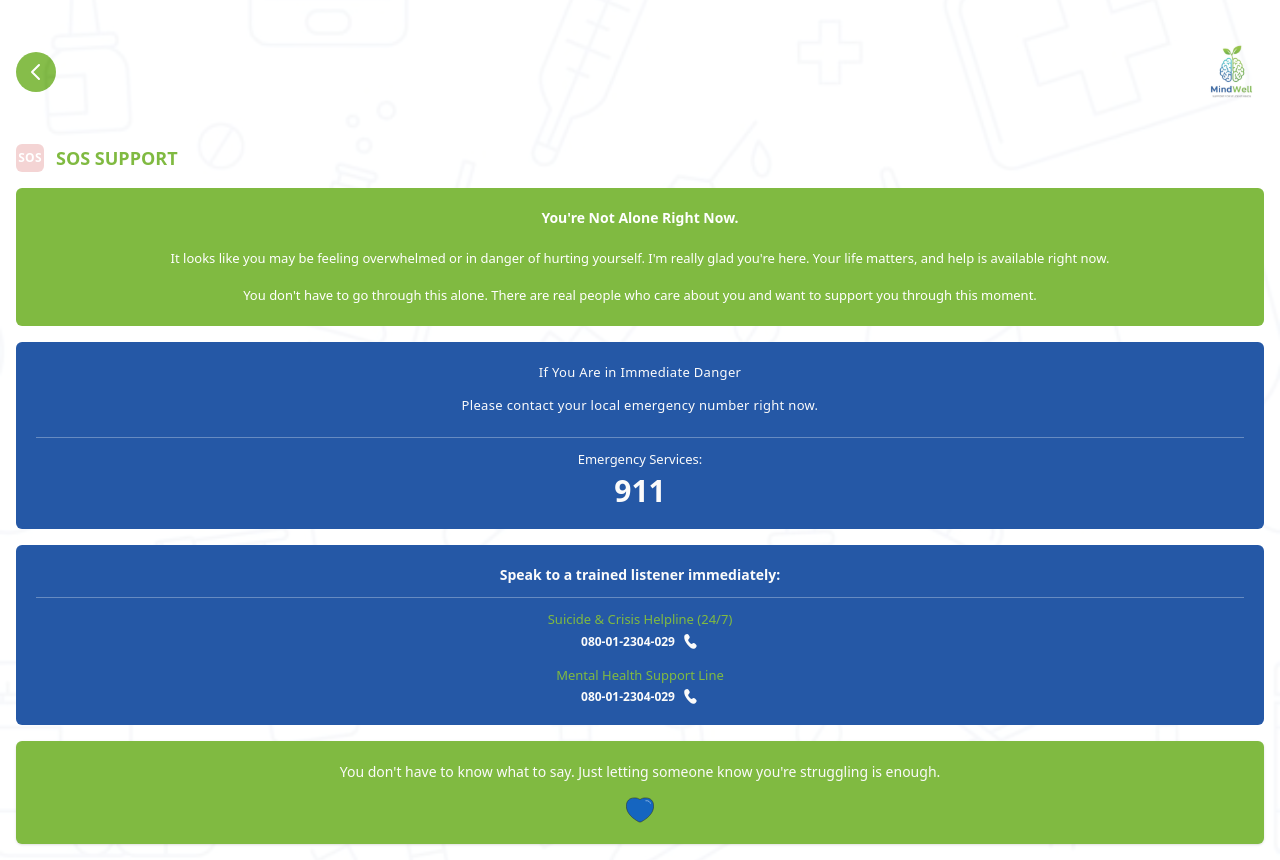
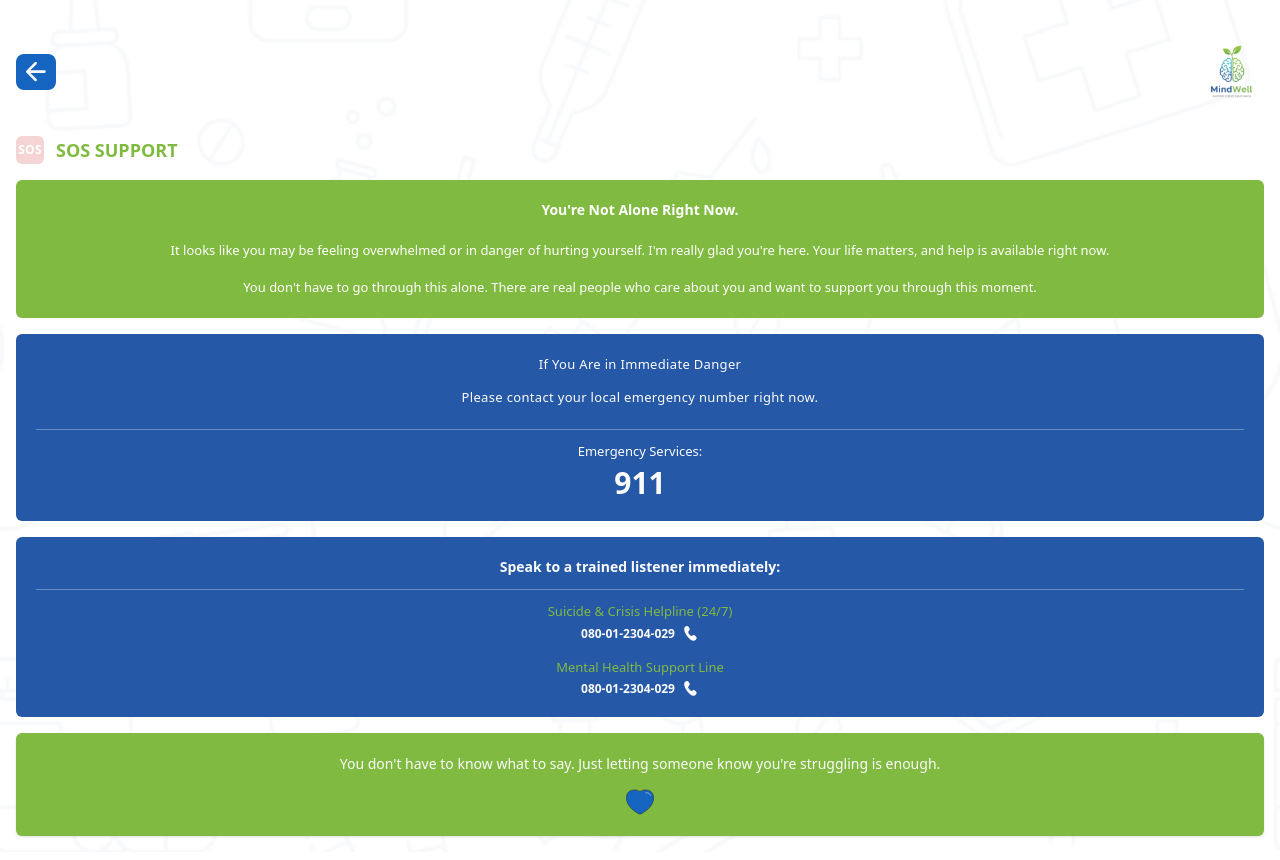
Before and after one commit to michaelebube/MindWell, a Nuxt app: page /sos in a window 1280 px wide. Built offline with nearby package versions, Linux system fonts and the light colour scheme.

Commit message:
feat: add back arrow icon and update navigation button in SOS page

```diff
--- a/app/pages/sos/index.vue
+++ b/app/pages/sos/index.vue
@@ -5,8 +5,8 @@
       :style="{ backgroundImage: `url(${bgImg})` }"
     ></div>
     <!-- Header -->
-    <div class="flex items-center justify-between xs:px-4 px-3 pt-8 pb-4">
-      <button
+    <div class="flex items-center justify-between xs:px-4 px-3 pt-8 pb-2 z-10">
+      <!-- <button
         @click="goBack"
         class="w-10 h-10 flex items-center justify-center rounded-full bg-[#80BA41] text-white"
       >
@@ -24,6 +24,11 @@
             d="M15 19l-7-7 7-7"
           />
         </svg>
+      </button> -->
+      <button aria-label="Go Back" @click="goBack">
+        <div class="bg-[#1565C0] w-10 h-9 rounded-lg flex items-center justify-center cursor-pointer ">
+          <img :src="backArrowIcon" alt="Back Arrow" class="w-9 h-9 p-2" />
+        </div>
       </button>
       <img :src="logo" alt="MindWell Logo" class="-mr-2 w-20 h-20" />
     </div>
@@ -119,15 +124,19 @@ import logo from '../../assets/svg/logo.svg'
 import loveSOSIcon from '../../assets/svg/love-sos.svg'
 import callIcon from '../../assets/svg/call-icon.svg'
 import bgImg from '../../assets/images/bgImage.png'
+import backArrowIcon from '../../assets/svg/back-arrow.svg'
 
 definePageMeta({
   layout: 'app',
   path: '/sos',
 })
 
-const router = useRouter()
-
 const goBack = () => {
-  router.back()
+  // Try to go back, fallback to chat page if no history
+  if (window.history.length > 1) {
+    window.history.back()
+  } else {
+    navigateTo('/chat')
+  }
 }
 </script>
```
Also changed, not shown: app/assets/svg/back-arrow.svg (added).
